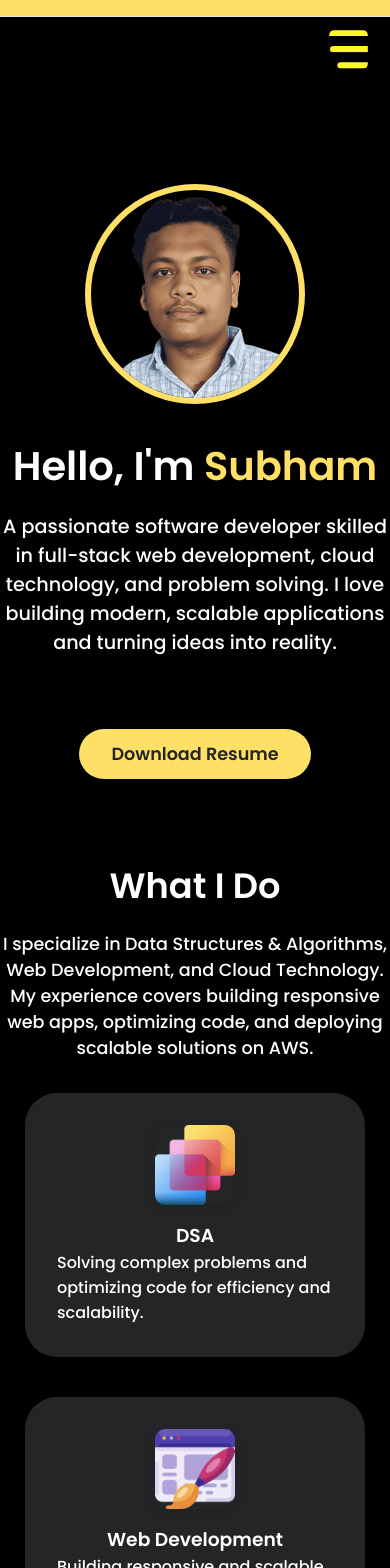
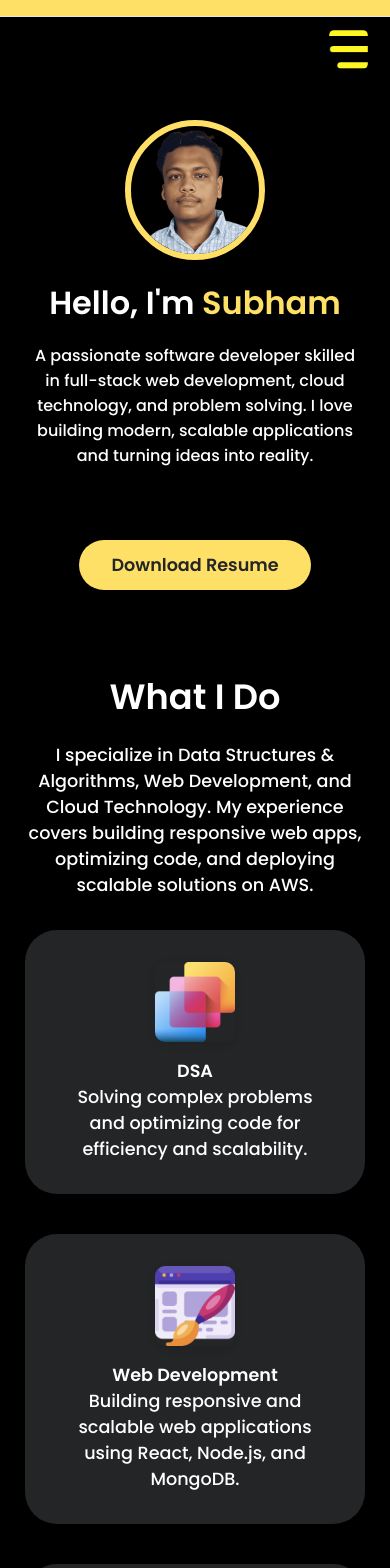
Before and after one commit to Subham472898/Portfolio, a React (Create React App) app: page / in a window 390 px wide. Shown: the top 1568 px of the page. Built offline with nearby package versions, Linux system fonts and the light colour scheme.

Commit message:
Update intro.css

```diff
--- a/src/components/Intro/intro.css
+++ b/src/components/Intro/intro.css
@@ -150,6 +150,17 @@
     text-shadow: 0 2px 8px rgba(255, 224, 102, 0.2);
 }
 
+.intro {
+    padding-top: 2.5rem;
+    /* Reduced top padding for mobile */
+}
+
+.introProfile {
+    margin-top: 1.5rem;
+    box-shadow: 0 4px 24px rgba(0,0,0,0.18);
+    /* Added drop shadow for depth */
+}
+
 @media screen and (max-width:840px) {
     .bg {
         right: -10vw
@@ -161,6 +172,61 @@
         font-size: 4.5vw;
     }
 
+}
+
+@media screen and (max-width:600px) {
+    .intro {
+        padding-top: 1.2rem;
+    }
+    .introProfile {
+        margin-top: 1.2rem;
+        width: 140px;
+        height: 140px;
+    }
+    .intro-title {
+        font-size: 2rem;
+        padding: 0 1rem;
+        text-align: center;
+        word-break: break-word;
+    }
+    .intro-desc {
+        font-size: 1rem;
+        padding: 0 1rem;
+        text-align: center;
+        max-width: 95vw;
+        word-break: break-word;
+    }
+    .intro-img {
+        width: 140px;
+        height: 140px;
+        margin-top: 2rem;
+        margin-bottom: 1.2rem;
+    }
+    .intro {
+        padding-top: 1.2rem;
+    }
+    /* Fix for section headings and paragraphs */
+    h2, h3, h4, h5, h6, p {
+        word-break: break-word;
+        font-size: 1.1rem;
+        padding: 0 1rem;
+        text-align: center;
+    }
+    /* Fix overlapping and alignment for skill/project cards */
+    .skills-card, .works-card, .certification-card {
+        margin: 1.2rem auto;
+        width: 90vw;
+        max-width: 95vw;
+        box-sizing: border-box;
+        display: block;
+        position: static;
+    }
+    .skills-section, .works-section, .certification-section {
+        padding: 0 0.5rem;
+        margin: 0 auto;
+        width: 100vw;
+        box-sizing: border-box;
+    }
 }
 
 @media screen and (max-width:480px) {
```
